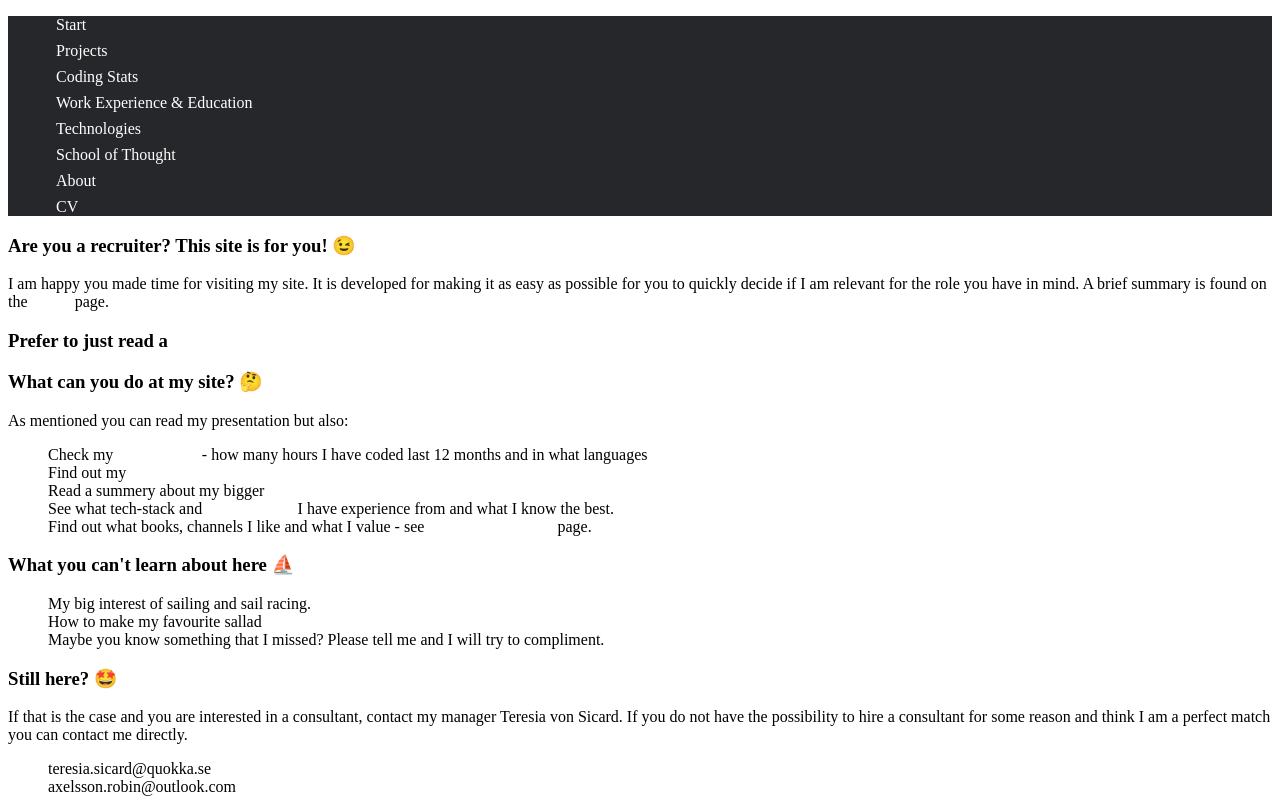
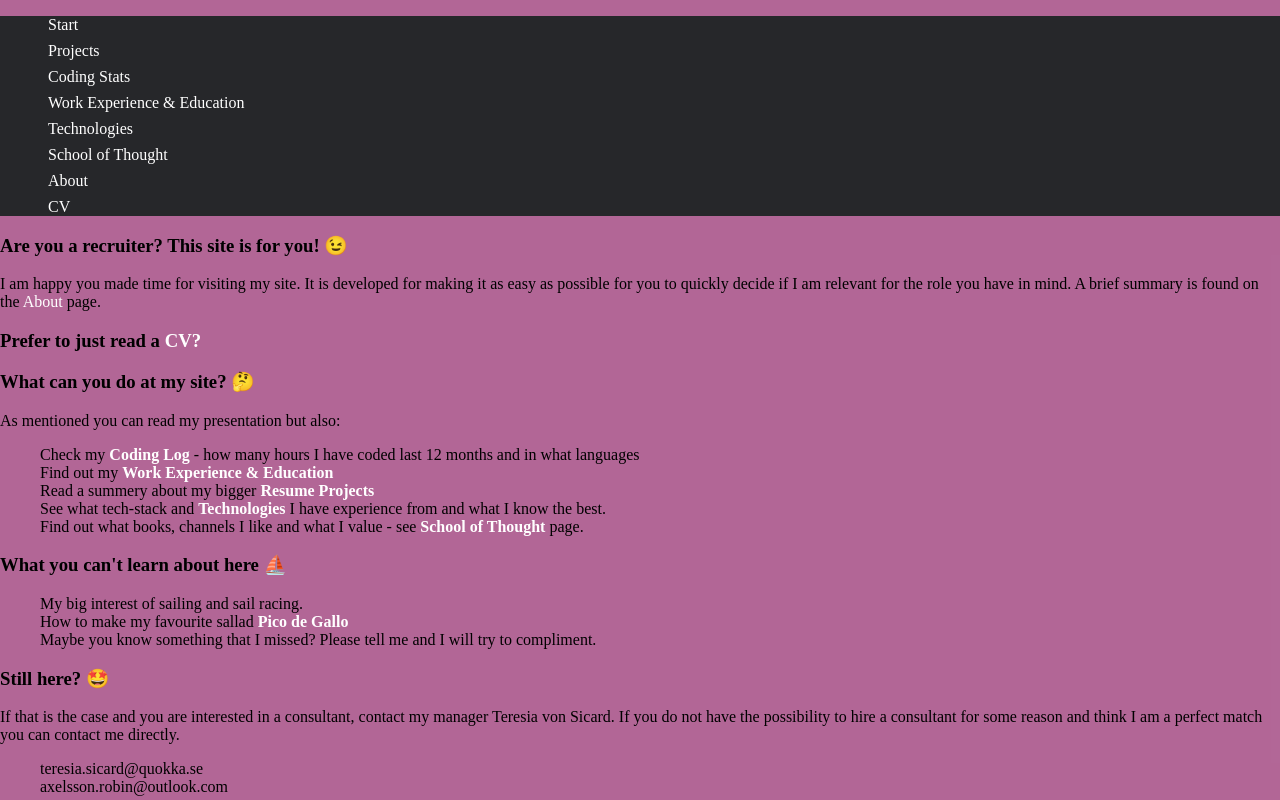
Before and after one commit to RobinAxelsson/personal-jam, a Next.js app: page / in a window 1280 px wide. Shown: the top 800 px of the page. Built offline with nearby package versions, Linux system fonts and the light colour scheme.

Commit message:
setting __next absolute

```diff
--- a/styles/globals.css
+++ b/styles/globals.css
@@ -14,6 +14,25 @@
   --fs-500: 1.2rem;
   --fs-400: 1rem;
 }
+
+html {
+  background-color: rgba(53, 53, 203, 0.5);
+}
+
+body {
+  background-color: rgba(55, 203, 53, 0.5);
+}
+
+#__next {
+    background-color: rgba(203,53,75, 0.5);
+    width: 100%;
+    position: absolute;
+    left: 0;
+    top: 0;
+    /* right: 0; */
+    height: 100%;
+}
+
 /*
 @media (min-width: 650px) {
   :root {
```
